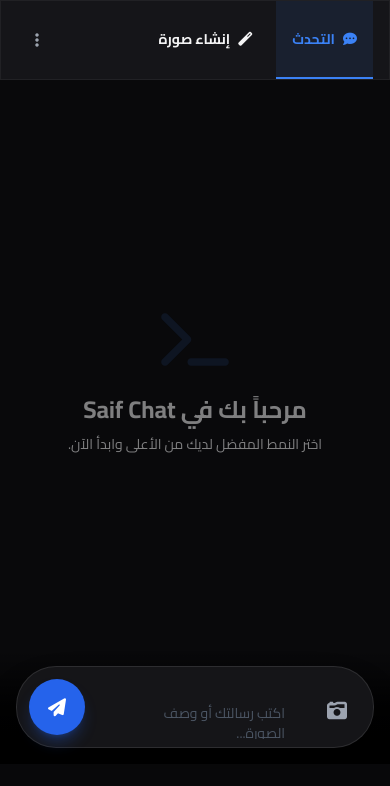
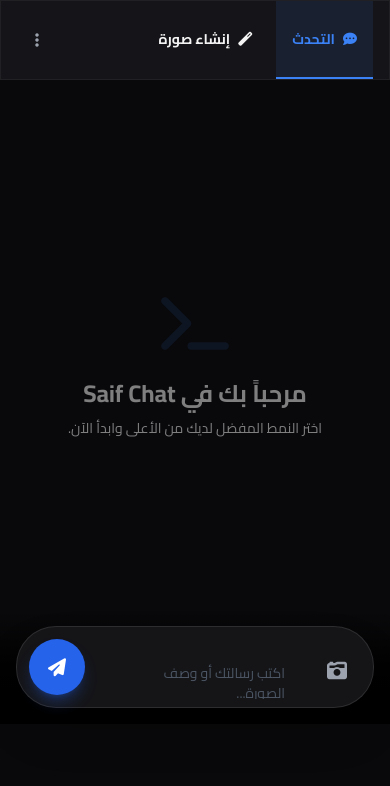
Before and after one commit to saif328/-., a plain HTML site: page index.html in a window 390 px wide. Drawn offline with nearby package versions, Linux system fonts and the light colour scheme.

Commit message:
Adjust chat container padding and input bar position

```diff
--- a/index.html
+++ b/index.html
@@ -88,7 +88,7 @@
         </header>
 
         <!-- Messages Area -->
-        <div id="chatContainer" class="flex-1 overflow-y-auto p-4 md:p-8 space-y-8 chat-scroll pb-44">
+        <div id="chatContainer" class="flex-1 overflow-y-auto p-4 md:p-8 space-y-8 chat-scroll pb-52">
             <div id="welcomeMsg" class="flex flex-col items-center justify-center h-full text-center opacity-50">
                 <i class="fas fa-terminal text-6xl mb-6 text-blue-500/20"></i>
                 <h2 class="text-2xl font-bold">مرحباً بك في Saif Chat</h2>
@@ -97,7 +97,7 @@
         </div>
 
         <!-- Dynamic Input Bar -->
-        <div class="absolute left-0 right-0 p-4 md:p-8 bg-gradient-to-t from-black via-black/80 to-transparent z-20" style="bottom: 80px;">
+        <div class="absolute left-0 right-0 p-4 md:p-8 bg-gradient-to-t from-black via-black/80 to-transparent z-20" style="bottom: 120px;">
             <div class="max-w-4xl mx-auto">
 
                 <!-- Image Queue Preview -->
@@ -138,7 +138,7 @@
     </div>
 
     <script>
-        const apiKey = "";
+        const apiKey = ""; // خلي الـ API Key زي ما هو
         const chatContainer = document.getElementById('chatContainer');
         const mainInput = document.getElementById('mainInput');
         const sendBtn = document.getElementById('sendBtn');
@@ -277,4 +277,4 @@
         mainInput.oninput = function() { this.style.height = 'auto'; this.style.height = (this.scrollHeight) + 'px'; };
     </script>
 </body>
-</html>
+    </html>
```
